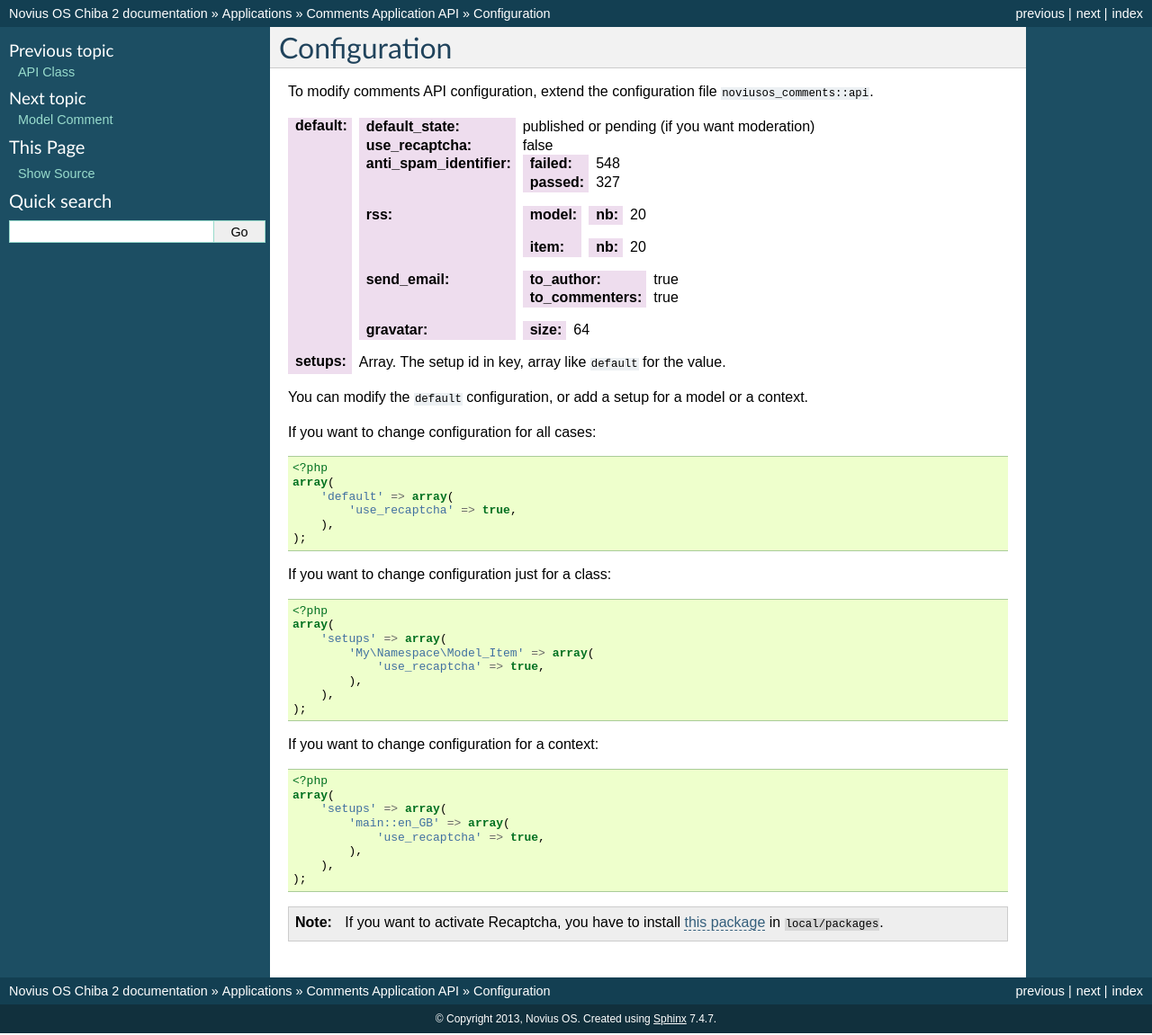
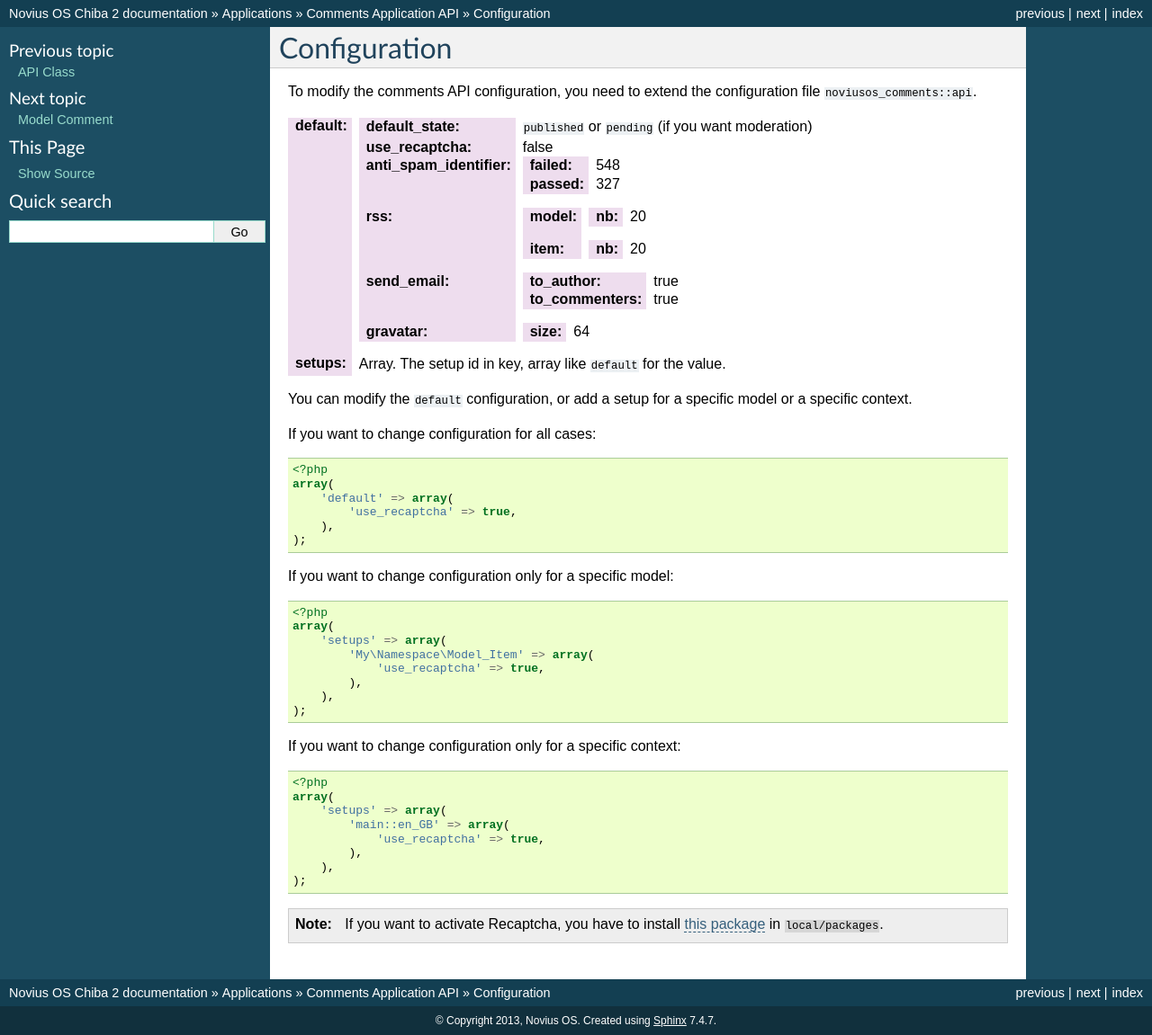
Before and after one commit to vrcAlbert/documentation-api, a Sphinx documentation site: the page built from source/applications/noviusos_comments/configuration/api.rst, in a window 1280 px wide and 1151 px high. Shown: the whole window at 90% size. Built offline with Sphinx 7.4.7, drawn with Linux system fonts in a browser that asks for light colours.

Commit message:
Proof-reading for applications API

```diff
--- a/source/applications/noviusos_comments/behaviours/commentable.rst
+++ b/source/applications/noviusos_comments/behaviours/commentable.rst
@@ -35,12 +35,10 @@ Example
 
 	<?php
 
-	// Yes/No state
 	class Model_Monkey extends \Nos\Orm\Model
 	{
 		protected static $_behaviours = array(
 			'Nos\Comments\Orm_Behaviour_Commentable' => array(
-				'publication_state_property' => 'page_published',
 			),
 		);
 	}
--- a/source/applications/noviusos_comments/configuration/api.rst
+++ b/source/applications/noviusos_comments/configuration/api.rst
@@ -1,10 +1,10 @@
 Configuration
 *************
 
-To modify comments API configuration, extend the configuration file :file:`noviusos_comments::api`.
+To modify the comments API configuration, you need to extend the configuration file :file:`noviusos_comments::api`.
 
 :default:
-    :default_state: published or pending (if you want moderation)
+    :default_state: ``published`` or ``pending`` (if you want moderation)
     :use_recaptcha: false
     :anti_spam_identifier:
         :failed: 548
@@ -21,7 +21,7 @@ To modify comments API configuration, extend the configuration file :file:`noviu
         :size: 64
 :setups: Array. The setup id in key, array like ``default`` for the value.
 
-You can modify the ``default`` configuration, or add a setup for a model or a context.
+You can modify the ``default`` configuration, or add a setup for a specific model or a specific context.
 
 If you want to change configuration for all cases:
 
@@ -34,7 +34,7 @@ If you want to change configuration for all cases:
         ),
     );
 
-If you want to change configuration just for a class:
+If you want to change configuration only for a specific model:
 
 .. code-block:: php
 
@@ -47,7 +47,7 @@ If you want to change configuration just for a class:
         ),
     );
 
-If you want to change configuration for a context:
+If you want to change configuration only for a specific context:
 
 .. code-block:: php
 
```
Also changed, not shown: source/applications/noviusos_comments/classes/api.rst (+4 -4 lines).
